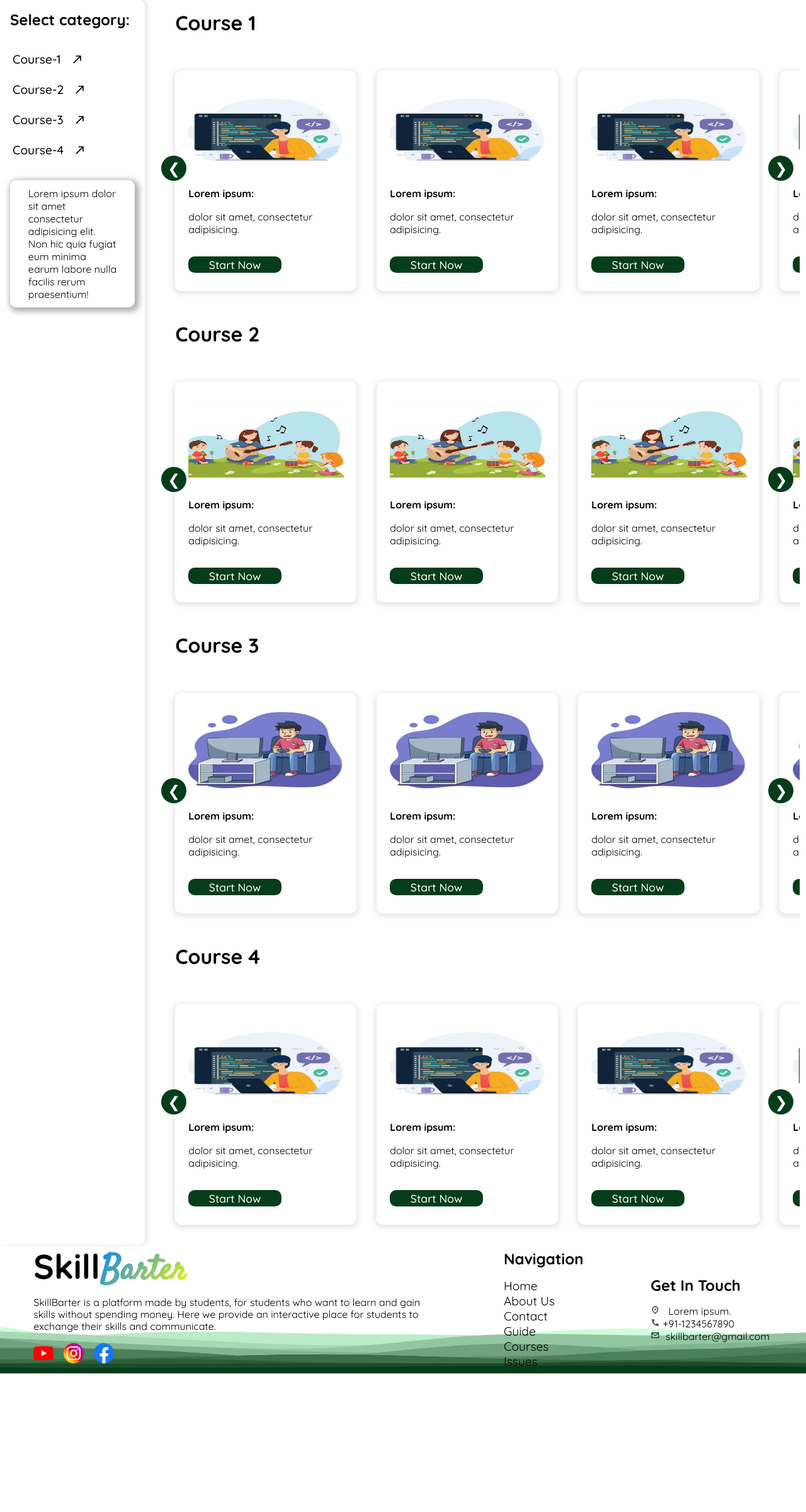
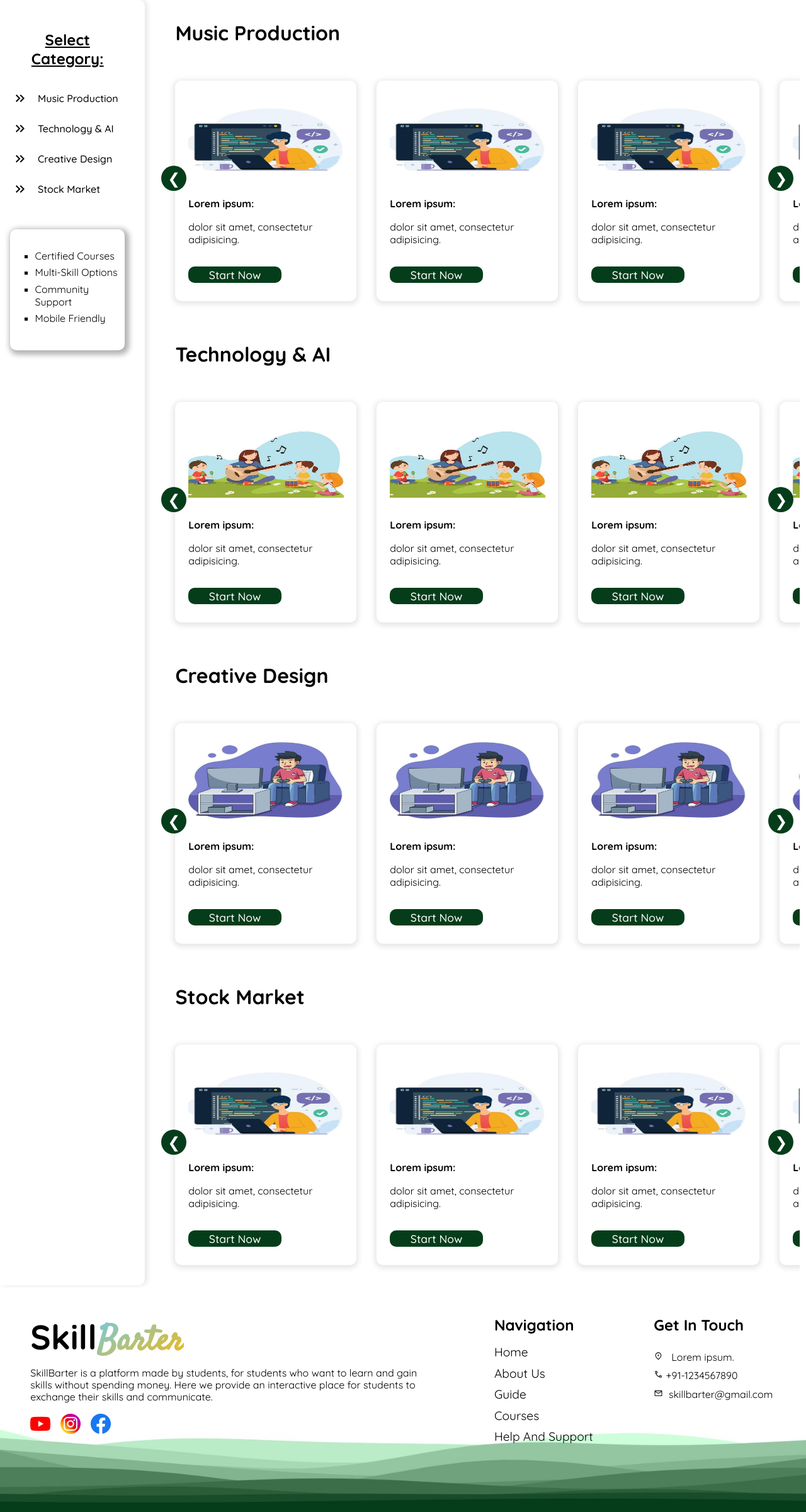
Before and after one commit to yatharthpraj/SkillBarter-new, a PHP site: page /Courses/courses.html in a window 1280 px wide. Shown: the part 88-2488 px from the top of the page at 63% size. Before the commit the page ends 2268 px from the top, so only its background shows below. Run offline with PHP 8.4, Linux system fonts and the light colour scheme; some web fonts are replaced.

Commit message:
Courses sidebar css

```diff
--- a/Courses/courses.css
+++ b/Courses/courses.css
@@ -202,45 +202,53 @@ nav .left-items li :hover::after {
     height: 100%;
     width: 100%;
     padding-top: 5.5rem;
-
 }
 
 .filter-container {
     min-height: 100%;
     width: 18%;
-    /* border: 2px solid lime; */
     border-radius: 0 10px 10px 0;
     position: static;
     top: 6rem;
     left: 0;
     padding: 1rem;
+    padding-right: 2rem;
     box-shadow: 4px 0 8px rgba(0, 0, 0, 0.1);
-    /* border: 2px solid red; */
     display: flex;
     flex-direction: column;
 
     .filter-checkbox {
         position: sticky;
-        top: 2rem;
+        top: 6rem;
+        padding-top: 2rem;
         height: fit-content;
         width: 100%;
         display: flex;
         justify-content: space-around;
         /* align-items: center; */
         flex-direction: column;
-        gap: 2rem;
+        gap: 3rem;
+
+
 
         .checkbox {
             flex-direction: column;
             display: flex;
             justify-content: center;
-            /* align-items: center; */
+            align-items: center;
             gap: 1rem;
             position: relative;
 
+            h2{
+                font-size: 150%;
+                text-align: center;
+                text-decoration: underline;
+                margin-bottom: 1rem;
+            }
+
             a {
                 text-decoration: none;
-                font-size: 120%;
+                font-size: 100%;
                 font-weight: 500;
                 color: black;
                 width: 100%;
@@ -262,20 +270,21 @@ nav .left-items li :hover::after {
 
     .quote {
         width: 100%;
-        height: fit-content;
-        position: sticky;
-        bottom: 0%;
+        height: 12rem;
         box-shadow: 3px 3px 8px 4px rgba(0, 0, 0, 0.3);
-        padding: 0.7rem;
+        padding: 2rem 0rem 2rem 2rem;
+        /* padding-left: 2rem; */
         border-radius: 10px;
         display: flex;
-        align-items: center;
         justify-content: center;
-        text-wrap: balance;
 
-        p {
-            width: 80%;
-            min-height: fit-content;
+        ul {
+            width: 90%;
+            display: flex;
+            flex-direction: column;
+            gap: 0.4rem;
+            list-style-type: square;
+            /* min-height: fit-content; */
         }
 
     }
@@ -294,15 +303,12 @@ nav .left-items li :hover::after {
 .service-container {
     display: flex;
     align-items: center;
-    /* justify-content: space-around; */
     position: relative;
     width: 100%;
     height: 100%;
-    /* max-width: 1000px; */
     flex-direction: column;
     gap: 2rem;
-    /* padding: 1rem; */
-    margin: 1rem 1rem;
+    margin: 2rem 1rem 1rem;
 }
 
 .slider-wrapper {
@@ -420,24 +426,21 @@ nav .left-items li :hover::after {
 }
 
 footer {
-
-    /* display: none; */
-
     position: relative;
-    /* bottom: 0%; */
-    min-height: 50%;
+    top: 13%;
+    height: 22.5rem;
     width: 100%;
     /* background-color: #053d1a; */
     background-image: url(../Assets/FooterWaves.jpeg);
     background-repeat: no-repeat;
-    background-size: 100% 99%;
+    background-size: 100% 99% ;
     background-position: bottom;
 
     .footer-container {
-        height: 100%;
+        padding-top: 3rem;
+        min-height: 100%;
         width: 100%;
         display: flex;
-        align-items: center;
         justify-content: space-around;
 
         * {
@@ -459,13 +462,19 @@ footer {
             height: 80;
             width: 50%;
         }
+        .section:nth-child(2) ul,.section:nth-child(3){
+            display: flex;
+            flex-direction: column;
+            row-gap: 0.6rem;
+        }
+
 
         .section {
             /* border: 2px solid white; */
             min-width: auto;
             height: 100%;
 
-            h2 {
+            h2{
                 margin-bottom: 1rem;
             }
 
@@ -490,10 +499,12 @@ footer {
                 span {
                     font-family: "Satisfy", cursive;
                     color: transparent;
+                    background: linear-gradient(to top left, #ffb703, #6fcae3);
                     background-clip: text;
                 }
 
             }
+
         }
 
     }
--- a/Courses/courses.html
+++ b/Courses/courses.html
@@ -33,41 +33,34 @@
         <div class="filter-course-container">
             <div class="filter-container">
                 <div class="filter-checkbox">
-                    <h2>Select category:</h2>
                     <div class="checkbox">
+                        <h2>Select Category:</h2>
                         <a href="#slider1">
-                            Course-1
-                            <svg xmlns="http://www.w3.org/2000/svg" height="20px" viewBox="0 -960 960 960" width="20px"
-                                fill="#000">
-                                <path d="m216-160-56-56 464-464H360v-80h400v400h-80v-264L216-160Z" />
-                            </svg>
+                            <svg xmlns="http://www.w3.org/2000/svg" height="24px" viewBox="0 -960 960 960" width="24px" fill="#000"><path d="M383-480 200-664l56-56 240 240-240 240-56-56 183-184Zm264 0L464-664l56-56 240 240-240 240-56-56 183-184Z"/></svg>
+                            Music Production
                         </a>
                         <a href="#slider2">
-                            Course-2
-                            <svg xmlns="http://www.w3.org/2000/svg" height="20px" viewBox="0 -960 960 960" width="20px"
-                                fill="#000">
-                                <path d="m216-160-56-56 464-464H360v-80h400v400h-80v-264L216-160Z" />
-                            </svg>
+                            <svg xmlns="http://www.w3.org/2000/svg" height="24px" viewBox="0 -960 960 960" width="24px" fill="#000"><path d="M383-480 200-664l56-56 240 240-240 240-56-56 183-184Zm264 0L464-664l56-56 240 240-240 240-56-56 183-184Z"/></svg>
+                            Technology & AI
                         </a>
                         <a href="#slider3">
-                            Course-3
-                            <svg xmlns="http://www.w3.org/2000/svg" height="20px" viewBox="0 -960 960 960" width="20px"
-                                fill="#000">
-                                <path d="m216-160-56-56 464-464H360v-80h400v400h-80v-264L216-160Z" />
-                            </svg>
+                            <svg xmlns="http://www.w3.org/2000/svg" height="24px" viewBox="0 -960 960 960" width="24px" fill="#000"><path d="M383-480 200-664l56-56 240 240-240 240-56-56 183-184Zm264 0L464-664l56-56 240 240-240 240-56-56 183-184Z"/></svg>
+                            Creative Design
                         </a>
                         <a href="#slider4">
-                            Course-4
-                            <svg xmlns="http://www.w3.org/2000/svg" height="20px" viewBox="0 -960 960 960" width="20px"
-                                fill="#000">
-                                <path d="m216-160-56-56 464-464H360v-80h400v400h-80v-264L216-160Z" />
-                            </svg>
+                            <svg xmlns="http://www.w3.org/2000/svg" height="24px" viewBox="0 -960 960 960" width="24px" fill="#000"><path d="M383-480 200-664l56-56 240 240-240 240-56-56 183-184Zm264 0L464-664l56-56 240 240-240 240-56-56 183-184Z"/></svg>
+                        </svg>
+                            Stock Market
                         </a>
                     </div>
 
                     <div class="quote">
-                        <p>Lorem ipsum dolor sit amet consectetur adipisicing elit. Non hic quia fugiat eum minima earum
-                            labore nulla facilis rerum praesentium!</p>
+                        <ul>
+                            <li>Certified Courses</li>
+                            <li>Multi-Skill Options</li>
+                            <li>Community Support</li>
+                            <li>Mobile Friendly</li>
+                        </ul>
                     </div>
                 </div>
             </div>
@@ -76,7 +69,7 @@
                 <div id="slider1" class="service-container"><!-- first course slider -->
                     <button class="slider-btn prev-btn">&#10094;</button>
                     <div class="slider-wrapper" id="slider1">
-                        <h1>Course 1</h1>
+                        <h1>Music Production</h1>
                         <div class="slider">
                             <div class="card">
                                 <img src="../Assets/course-image-1.jpg" alt="Course image">
@@ -139,7 +132,7 @@
                 <div id="slider2" class="service-container">
                     <button class="slider-btn prev-btn">&#10094;</button>
                     <div class="slider-wrapper">
-                        <h1>Course 2</h1>
+                        <h1>Technology &  AI</h1>
                         <div class="slider">
                             <div class="card">
                                 <img src="../Assets/course-image-2.jpg" alt="Course image">
@@ -202,7 +195,7 @@
                 <div id="slider3" class="service-container">
                     <button class="slider-btn prev-btn">&#10094;</button>
                     <div class="slider-wrapper">
-                        <h1>Course 3</h1>
+                        <h1>Creative Design</h1>
                         <div class="slider">
                             <div class="card">
                                 <img src="../Assets/course-image-3.jpg" alt="Course image">
@@ -265,7 +258,7 @@
                 <div id="slider4" class="service-container">
                     <button class="slider-btn prev-btn">&#10094;</button>
                     <div class="slider-wrapper">
-                        <h1>Course 4</h1>
+                        <h1>Stock Market</h1>
                         <div class="slider">
                             <div class="card">
                                 <img src="../Assets/course-image-1.jpg" alt="Course image">
@@ -347,12 +340,11 @@
                 <div class="section">
                     <h2>Navigation</h2>
                     <ul>
-                        <li><a href="../index.html">Home</a></li>
-                        <li><a href="">About Us</a></li>
-                        <li><a href="#">Contact</a></li>
+                        <li><a href="index.html">Home</a></li>
+                        <li><a href="./About/about.html">About Us</a></li>
                         <li><a href="#how-it-works">Guide</a></li>
-                        <li><a href="">Courses</a></li>
-                        <li><a href="./HelpAndSupport/support.html" target="_blank">Issues</a></li>
+                        <li><a href="./Courses/courses.html">Courses</a></li>
+                        <li><a href="./HelpAndSupport/support.html" target="_blank">Help And Support</a></li>
                     </ul>
                 </div>
                 <div class="section">
@@ -364,6 +356,7 @@
 
                     </pre>
                 </div>
+                <!-- </div> -->
             </div>
         </footer>
         <script src="../Service/service.js"></script>
```
